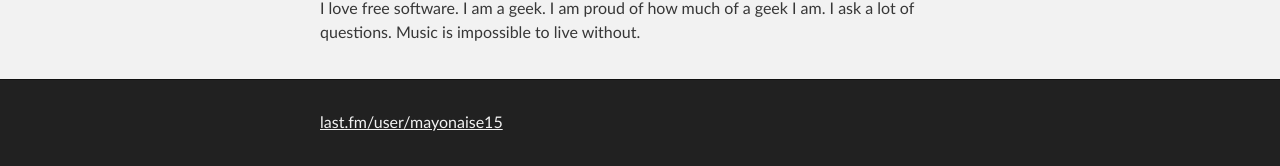
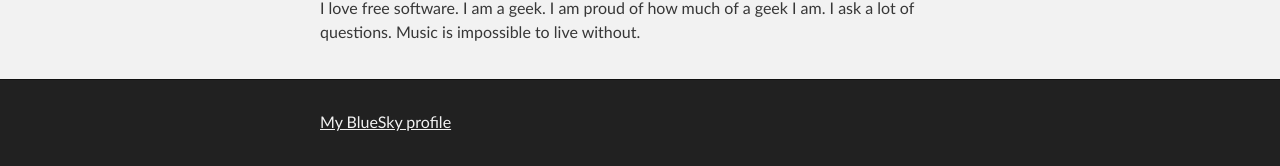
Before and after one commit to kesterb/kesterb.github.io, a Jekyll site: the page built from index.html, in a window 1280 px wide. Shown: the part 786-952 px from the top of the page. Built offline with Jekyll 4.4.1, drawn with Linux system fonts in a browser that asks for light colours.

Commit message:
Updated links

```diff
--- a/_includes/contact.html
+++ b/_includes/contact.html
@@ -1,5 +1,5 @@
               <div class="contact">
                 <p>
-                  <a href="https://www.last.fm/user/mayonaise15">last.fm/user/mayonaise15</a><br />
+                  <a href="https://bsky.app/profile/brandonkester.com">My BlueSky profile</a><br />
                 </p>
               </div>
```
